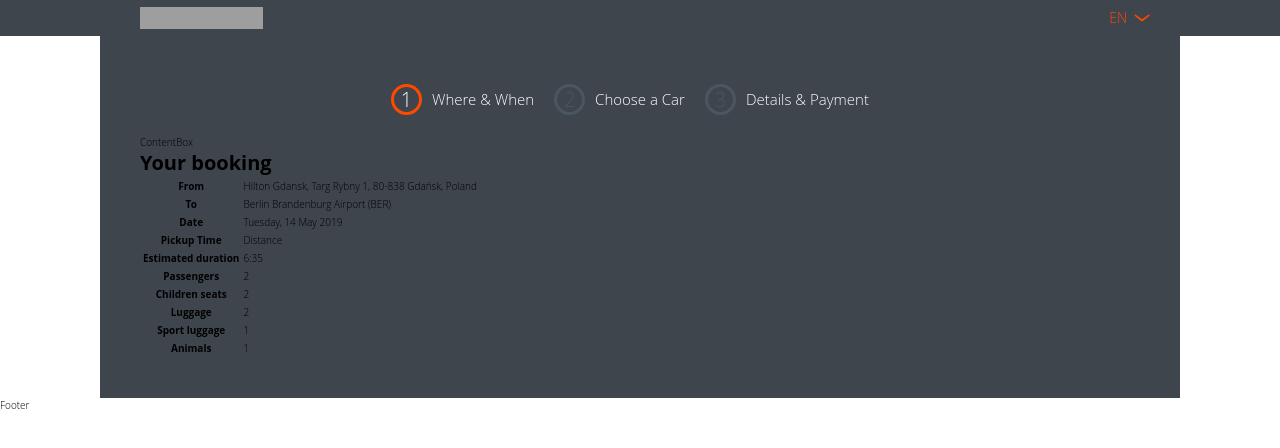
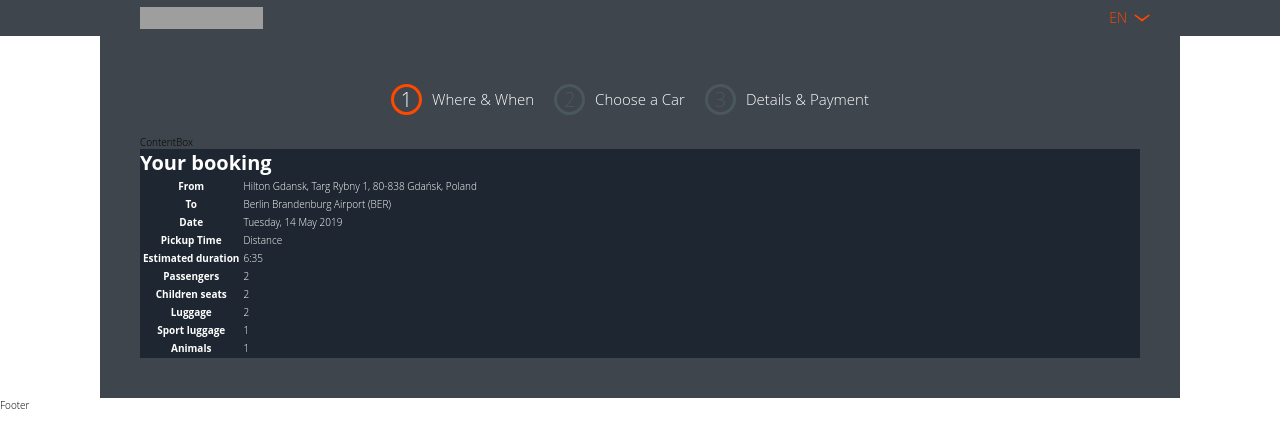
Before and after one commit to iambro/booking-process, a React (Create React App) app: page / in a window 1280 px wide. Shown: the top 448 px of the page. Built offline with nearby package versions, Linux system fonts and the light colour scheme; grey boxes are pictures that could not be loaded.

Commit message:
Add simple styles to Summary

```diff
--- a/src/components/CSS/index.css
+++ b/src/components/CSS/index.css
@@ -117,6 +117,10 @@ li {
         margin-right: 1rem;
         color: #4a575f; }
 
+.summary {
+  background-color: #1e2731;
+  color: #ffffff; }
+
 .content {
   max-width: 100rem;
   margin: 0 auto;
--- a/src/components/SCSS/Content.scss
+++ b/src/components/SCSS/Content.scss
@@ -1,4 +1,5 @@
 @import "Steps";
+@import "Summary";
 
 .content {
   max-width: 100rem;
--- /dev/null
+++ b/src/components/SCSS/Summary.scss
@@ -0,0 +1,4 @@
+.summary {
+  background-color: $gray-dark;
+  color: $white;
+}
```
Also changed, not shown: src/components/CSS/Summary.css (added), 1 other file (tests, documents, lock files or other folders).
